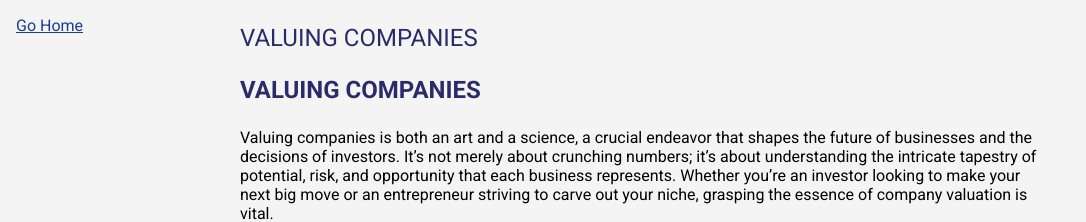
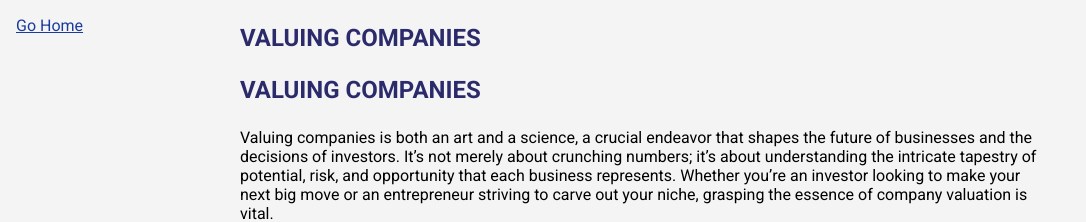
Before and after one commit to andfurtherance/andfurtherance.github.io, a Jekyll site: the page built from assets/2024-10-08-valuing-companies.md, in a window 1280 px wide. Shown: the top 222 px of the page, without its empty margins (0-1086 px from the left). Built offline with Jekyll 4.4.1, drawn with Linux system fonts in a browser that asks for light colours.

Commit message:
Update post.html

```diff
--- a/_layouts/post.html
+++ b/_layouts/post.html
@@ -4,7 +4,7 @@
 <body>
     {% include go-home.html %}
     <article class="container">
-        <div id="blog-title">{{ page.blog_title }}</div>
+        <h1 id="blog-title">{{ page.blog_title }}</h1>
         {{ content }}
     </article>
 </body>
```
